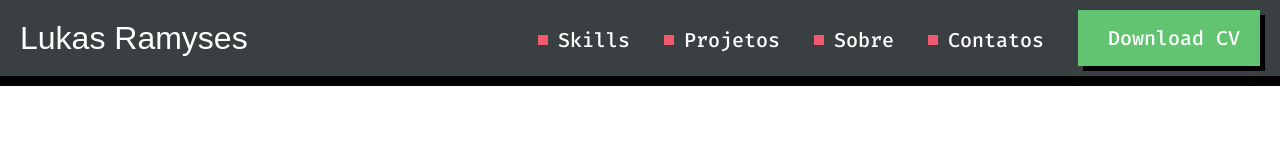
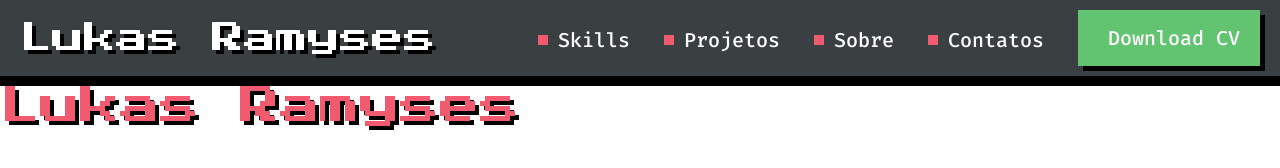
Before and after one commit to ramyses/curso-html-css-feliz, a website: page index.html in a window 1280 px wide. Drawn offline with Linux system fonts and the light colour scheme.

Commit message:
Create the title component

```diff
--- a/index.html
+++ b/index.html
@@ -8,8 +8,7 @@
 
     <link rel="preconnect" href="https://fonts.googleapis.com">
     <link rel="preconnect" href="https://fonts.gstatic.com" crossorigin>
-    <link href="https://fonts.googleapis.com/css2?family=Fira+Code:wght@300;500&display=swap" rel="stylesheet">
-
+    <link href="https://fonts.googleapis.com/css2?family=Fira+Code:wght@300;400;500&family=Oswald&family=Press+Start+2P&family=Roboto:wght@700;900&display=swap" rel="stylesheet">
     <link rel="stylesheet" href="reset.css">
     <link rel="stylesheet" href="style.css">
 </head>
@@ -24,5 +23,9 @@
             <a id="button" href="" lang="en">Download CV</a>
         </nav>
     </header>
+    <main>
+        <h1>Lukas Ramyses</h1> <!-- heading 1 -->
+
+    </main>
 </body>
 </html>
--- a/style.css
+++ b/style.css
@@ -1,3 +1,15 @@
+h1{
+    font-family: 'Press Start 2P', sans-serif;
+    font-size: 40px;
+    line-height: 40px;
+    color: #F25A70;
+    text-shadow: 4px 4px 0 #000;
+}
+
+/* ===========================
+    header
+================================*/
+
 header{
     display: flex;
     justify-content: space-between;
```
Also changed, not shown: 1 other file.
